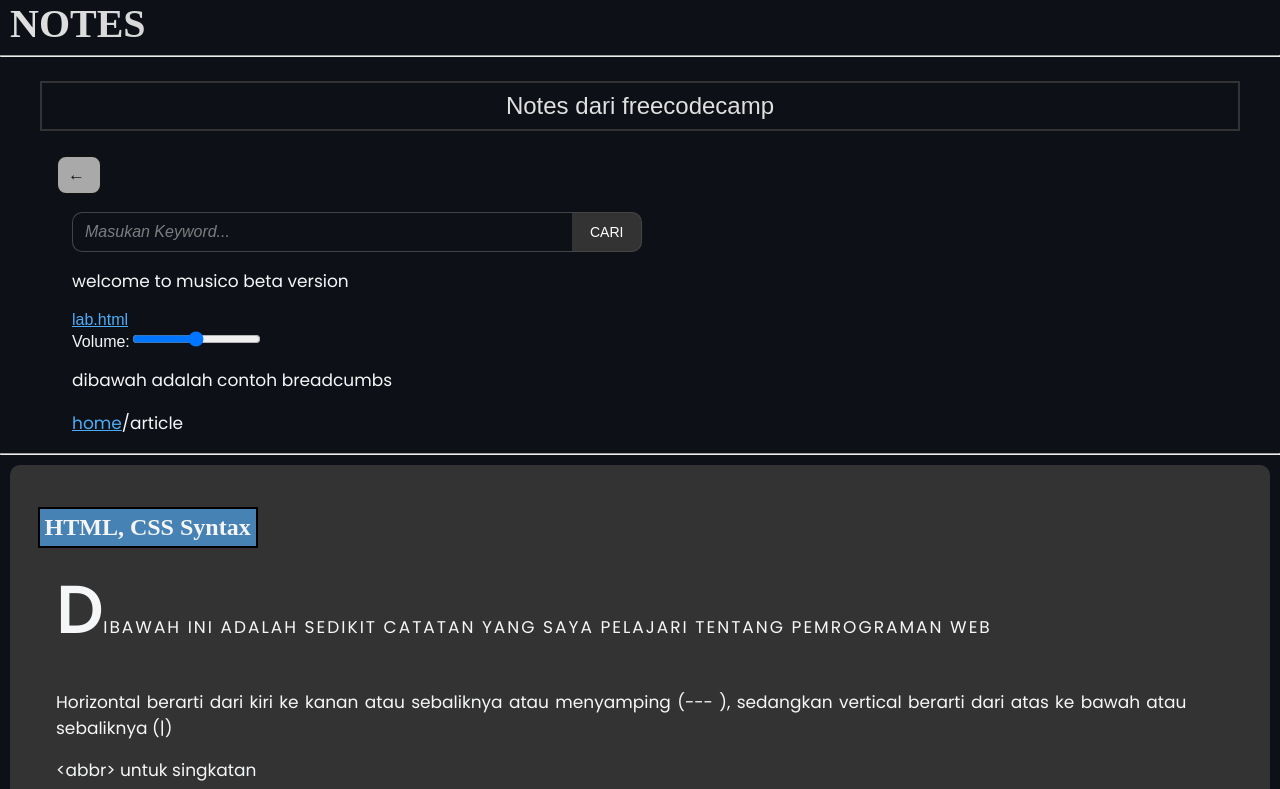
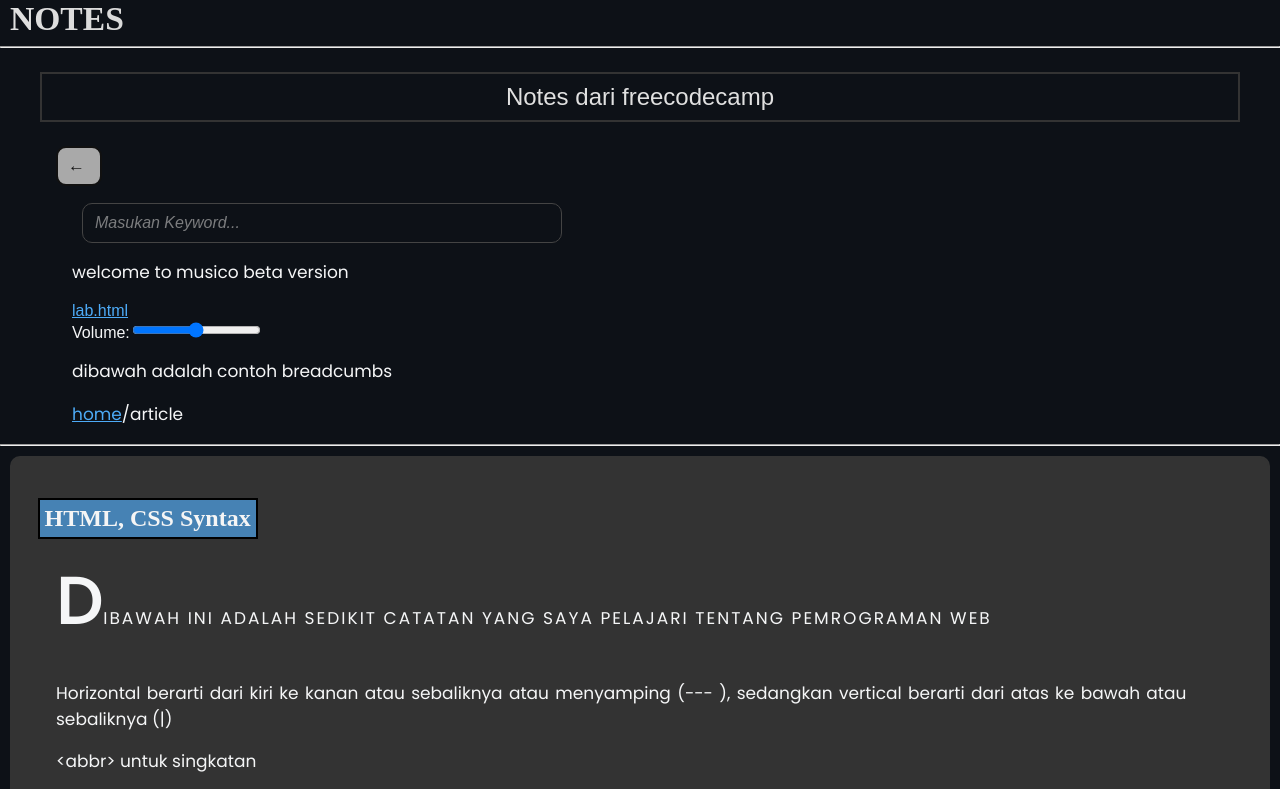
Before and after one commit to baywhyid/musico, a plain HTML site: page article.html in a window 1280 px wide. Shown: the top 789 px of the page. Drawn offline with Linux system fonts and the light colour scheme.

Commit message:
redeploy

```diff
--- a/article.html
+++ b/article.html
@@ -18,7 +18,6 @@
             <section class="article-section">
         <form class="search-nav" onsubmit="return false;" autocomplete="off">
             <input type="text" placeholder="Masukan Keyword..." id="searchInput" class="search-bar">
-            <button type="button" class="search-btn">CARI</button>
         </form>
         <p>welcome to musico beta version</p>
         <a href="lab.html">lab.html</a>
@@ -274,7 +273,8 @@ border-color: blue red green black;</code></p>
 <p>perbedaan antara align-item dan align-content adalah </p>
 <p>di css gradient dianggap sebagai gambar, maka dari itu tag seperti <code>&lt;h1&gt;</code> <code>&lt;p&gt;</code> tidak akan bisa menggunakan linear gradient secara langsung</p>
 <p>ini adalah cara menggunakan gradient di tag, gunakan gradient sebagai background, lalu buat text menjadi transparan agar warna text sesuai warna background, lalu gunakan <code>-webkit-background-clip</code> agar warna dari background tadi hanya berlaku di text</p>
-<p>properti webkit yang perlu di ingat diantaranya <code>::webkit-scrollbar</code>, <code>-webkit-background-clip</code>, <code>-webkit-text-fillcolor</code>, <code>-webkit-line-clamp</code></p>
+<p>properti webkit yang perlu di ingat diantaranya <code>::webkit-scrollbar</code>, <code>-webkit-background-clip</code>, <code>-webkit-text-fillcolor</code>, <code>-webkit-line-clamp</code>, <code>-webkit-tap-highlight-color</code>, <code>-webkit-user-select</code></p>
+<p>webkit tap highlight color untuk menghilangkan highlight biru di element ketika di tap di android, webkit user select/user select untuk mencegah text supaya tidak bisa di copy</p>
 <p>untuk pseudo element <code>::webkit-scrollbar</code> ada juga tambahan seperti thumb untuk styling bar yg digeser, dan track untuk styling track yg ada di kiri samping</p>
 <p>flex propertie adalah shorthand dari flex-grow, flex-shrink dan flex-basis, contoh nya ada di <a href="flex-prop-id">sini</a>, digunakan agar suatu element responsive terhadap containernya</p>
 <p>flex-grow digunakan jika terjadi ruang kosong maka item akan bertu</p>
--- a/style.css
+++ b/style.css
@@ -1,3 +1,4 @@
+@import url('https://fonts.googleapis.com');
 html {
   scroll-behavior: smooth;
   -webkit-tap-highlight-color: transparent;
@@ -40,7 +41,7 @@ p {
   font-family: poppins;
 }
 h1 {
-  font-size: 2.5rem;
+  font-size: 2.1rem;
   margin: 0 0 0 10px;
   text-transform: uppercase;
 }
@@ -165,10 +166,11 @@ fieldset {
   width: 80px;
   color: black;
   text-decoration: none;
-  margin-bottom: 5px;
+  margin: 0 10px 5px 10px;
   border: solid 1px #000000;
   font-size: 1.2rem;
   font-weight: 500;
+  flex: 0 1 auto;
 }
 button {
   cursor: pointer;
@@ -187,11 +189,12 @@ button {
   background-color: transparent;
   color: white;
   border: 1px solid #444;
-  border-right: none;
-  border-radius: 10px 0 0 10px;
+  border-radius: 10px;
   font-size: 16px;
   outline: none;
   transition: border-color 0.2s;
+  margin: 0 10px 0 10px;
+  width: 100%;
 }
 .search-bar::placeholder {
   color: #aaa;
@@ -294,24 +297,14 @@ button {
   color: #aaa;
   font-style: italic;
 }
-.search-btn {
-   padding: 10px 18px;
-  background-color: #333;
-  color: white;
-  border: 1px solid #444;
-  border-left: none;
-  border-radius: 0 10px 10px 0;
-  cursor: pointer;
-  font-size: 14px;
-  transition: background-color 0.2s;
-  white-space: nowrap;
-}
 .search-nav {
   position: relative;
   margin-top: 10px;
   margin-left: auto;
   margin-right: auto;
   display: flex;
+  width: 100%;
+  align-self: stretch;
 }
 .article-content>p {
   font-size: 17px;
```
Also changed, not shown: index.html (+0 -1 lines).
